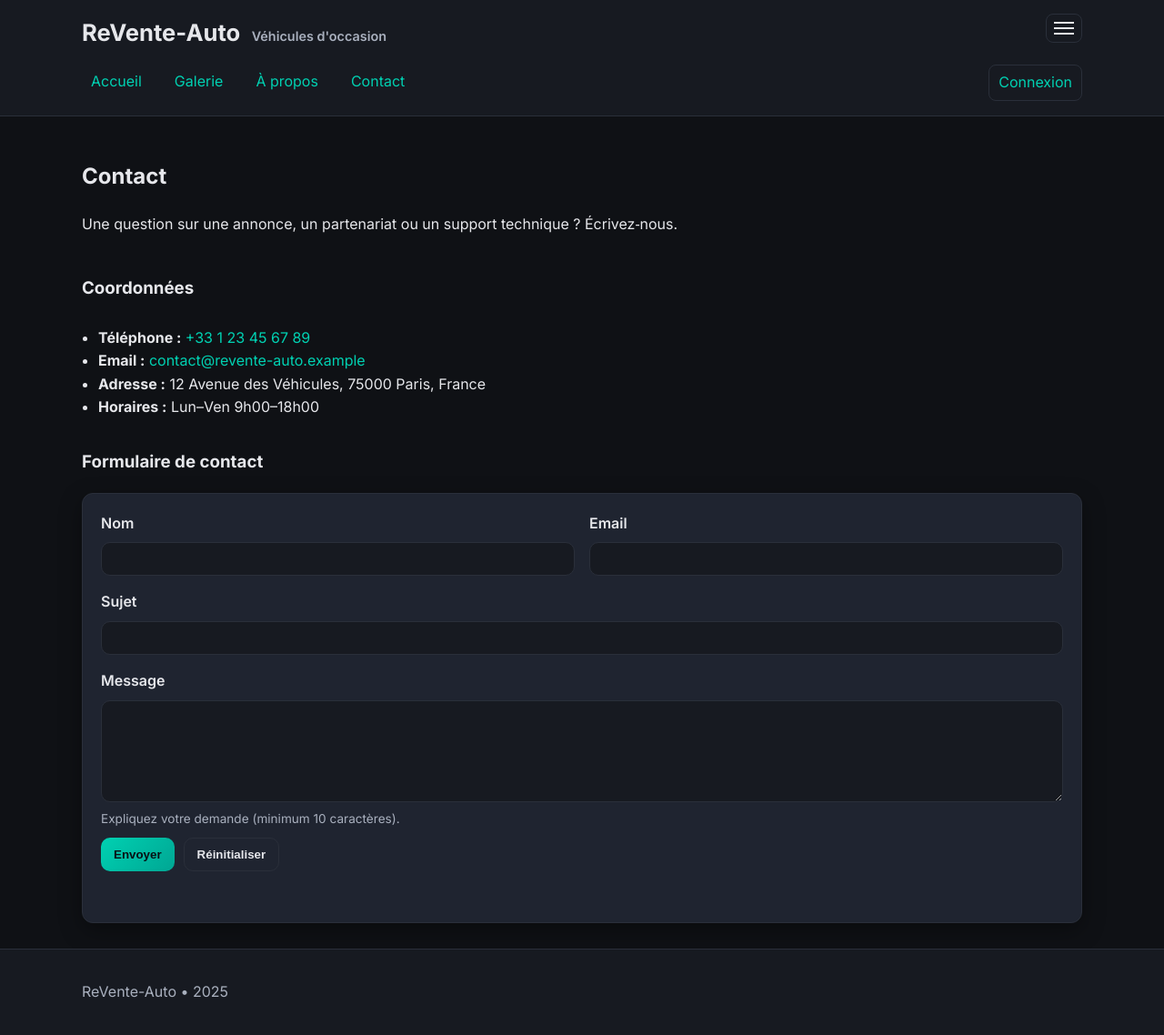
After one commit to ISEPG1A/ReVente-Auto, a PHP site: page /contact in a window 1280 px wide. The commit adds this page. Shown: the whole page at 91% size. Run offline with PHP 8.4, Linux system fonts and the light colour scheme.

Commit message:
sdijcsdic

```diff
--- /dev/null
+++ b/public/api/contact.php
@@ -0,0 +1,3 @@
+<?php
+// Wrapper public vers l'API contact sécurisée hors DocumentRoot
+require __DIR__ . '/../../api/contact.php';
--- a/public/index.php
+++ b/public/index.php
@@ -72,6 +72,11 @@ $tableRoutage = [
         'title' => 'Paramètres',
         'current' => 'parametres'
     ],
+    '/contact' => [
+        'view' => 'contact.php',
+        'title' => 'Contact',
+        'current' => 'contact'
+    ],
 ];
 
 // ============================================
--- /dev/null
+++ b/views/pages/contact.php
@@ -0,0 +1,106 @@
+<?php
+// Page Contact – affiche les infos de l'entreprise et un formulaire d'envoi
+// Session déjà démarrée par le routeur; génération d'un token CSRF spécifique contact.
+if (session_status() === PHP_SESSION_NONE) session_start();
+if (empty($_SESSION['contact_csrf'])) {
+    $_SESSION['contact_csrf'] = bin2hex(random_bytes(16));
+}
+$csrfToken = $_SESSION['contact_csrf'];
+?>
+<section class="section">
+  <div class="container">
+    <h2>Contact</h2>
+    <p>Une question sur une annonce, un partenariat ou un support technique ? Écrivez‑nous.</p>
+
+    <div class="grid" style="margin-top:24px">
+      <div class="field" style="grid-column: span 2;">
+        <h3>Coordonnées</h3>
+        <ul class="list">
+          <li><strong>Téléphone :</strong> <a href="tel:+33123456789">+33 1 23 45 67 89</a></li>
+          <li><strong>Email :</strong> <a href="mailto:contact@revente-auto.example">contact@revente-auto.example</a></li>
+          <li><strong>Adresse :</strong> 12 Avenue des Véhicules, 75000 Paris, France</li>
+          <li><strong>Horaires :</strong> Lun–Ven 9h00–18h00</li>
+        </ul>
+      </div>
+    </div>
+
+    <h3 style="margin-top:32px">Formulaire de contact</h3>
+    <form id="contact-form" class="form" novalidate>
+      <div class="grid">
+        <div class="field">
+          <label class="label" for="c-name">Nom</label>
+          <input id="c-name" name="name" class="input" type="text" required maxlength="100" autocomplete="name">
+        </div>
+        <div class="field">
+          <label class="label" for="c-email">Email</label>
+          <input id="c-email" name="email" class="input" type="email" required autocomplete="email">
+        </div>
+        <div class="field" style="grid-column: span 2;">
+          <label class="label" for="c-subject">Sujet</label>
+          <input id="c-subject" name="subject" class="input" type="text" required maxlength="150">
+        </div>
+        <div class="field" style="grid-column: span 2;">
+          <label class="label" for="c-message">Message</label>
+          <textarea id="c-message" name="message" class="input" rows="6" required minlength="10" maxlength="5000" style="resize:vertical"></textarea>
+          <p class="help">Expliquez votre demande (minimum 10 caractères).</p>
+        </div>
+        <!-- Honeypot anti-spam (doit rester vide) -->
+        <input type="text" name="website" id="website" hidden autocomplete="off" tabindex="-1">
+        <input type="hidden" name="csrf" value="<?= htmlspecialchars($csrfToken) ?>">
+      </div>
+      <div class="actions">
+        <button class="button" type="submit" id="contact-submit">Envoyer</button>
+        <button class="button button--ghost" type="reset">Réinitialiser</button>
+      </div>
+      <div class="form__messages" aria-live="polite" role="status"></div>
+    </form>
+  </div>
+</section>
+
+<script>
+// JS inline pour gestion du formulaire de contact
+(function(){
+  const form = document.getElementById('contact-form');
+  if(!form) return;
+  const messagesBox = form.querySelector('.form__messages');
+  const submitBtn = document.getElementById('contact-submit');
+  const apiBaseMeta = document.querySelector('meta[name="api-base"]');
+  const API_BASE = (apiBaseMeta ? apiBaseMeta.getAttribute('content') : './api');
+  const ENDPOINT = API_BASE + '/contact.php';
+
+  const showMsg = (text, ok = true) => {
+    messagesBox.innerHTML = `<div class="msg msg--${ok?'ok':'err'}">${text}</div>`;
+  };
+
+  form.addEventListener('submit', async (e) => {
+    e.preventDefault();
+    messagesBox.innerHTML='';
+    if(submitBtn) submitBtn.disabled = true;
+    try {
+      const fd = new FormData(form);
+      // Client-side validation simple
+      const name = fd.get('name')?.toString().trim();
+      const email = fd.get('email')?.toString().trim();
+      const subject = fd.get('subject')?.toString().trim();
+      const message = fd.get('message')?.toString().trim();
+      const csrf = fd.get('csrf');
+      if(fd.get('website')) { throw new Error('Spam détecté.'); }
+      if(!name || !email || !subject || !message) { throw new Error('Tous les champs sont requis.'); }
+      if(message.length < 10) { throw new Error('Message trop court.'); }
+      const res = await fetch(ENDPOINT, {
+        method: 'POST',
+        body: fd,
+        headers: { 'Accept':'application/json' }
+      });
+      const data = await res.json().catch(()=>({}));
+      if(!res.ok) throw new Error(data?.error || 'Erreur envoi');
+      showMsg('Message envoyé. Merci !');
+      form.reset();
+    } catch(err) {
+      showMsg(err.message || 'Erreur', false);
+    } finally {
+      if(submitBtn) submitBtn.disabled = false;
+    }
+  });
+})();
+</script>
--- a/views/partials/nav.php
+++ b/views/partials/nav.php
@@ -52,6 +52,13 @@ $prefixeURL = strpos($nomScript, '/public/') !== false
         À propos
       </a>
     </li>
+    <li>
+      <a class="site-nav__link"
+         href="<?= $prefixeURL ?>contact"
+         <?= lienActif('contact', $PAGE_ACTIVE) ?>>
+        Contact
+      </a>
+    </li>
 
     <!-- Espaceur pour pousser les éléments suivants à droite -->
     <li class="site-nav__spacer" aria-hidden="true"></li>
```
Also changed, not shown: api/contact.php (added, +80 -0 lines).
